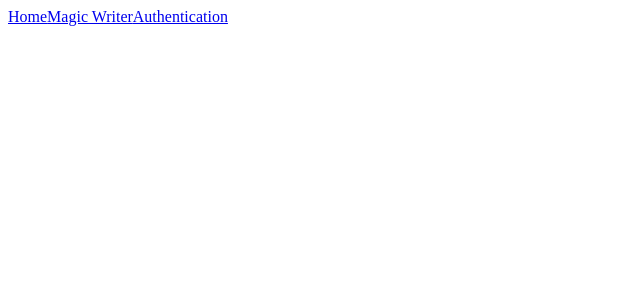
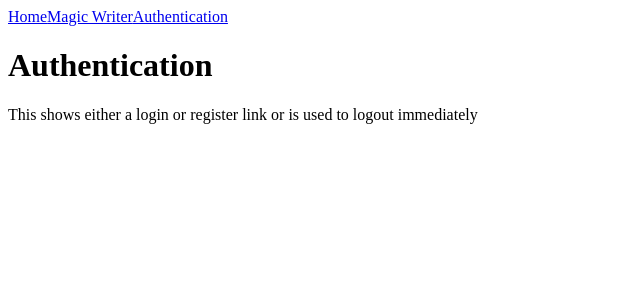
Before and after one commit to IsHaltEchtSo/magic_writer, a React (Vite) app in the folder frontend/: page /authentication in a window 1280 px wide. Shown: the top 300 px of the page, without its empty margins (0-640 px from the left). Built offline with nearby package versions, Linux system fonts and the light colour scheme.

Commit message:
authentication

```diff
--- a/frontend/src/authentication.jsx
+++ b/frontend/src/authentication.jsx
@@ -4,6 +4,8 @@ export default function AuthenticationPage() {
     return (
         <>
             <NavigationBar />
+            <h1>Authentication</h1>
+            <p>This shows either a login or register link or is used to logout immediately</p>
         </>
     )
 }
```
